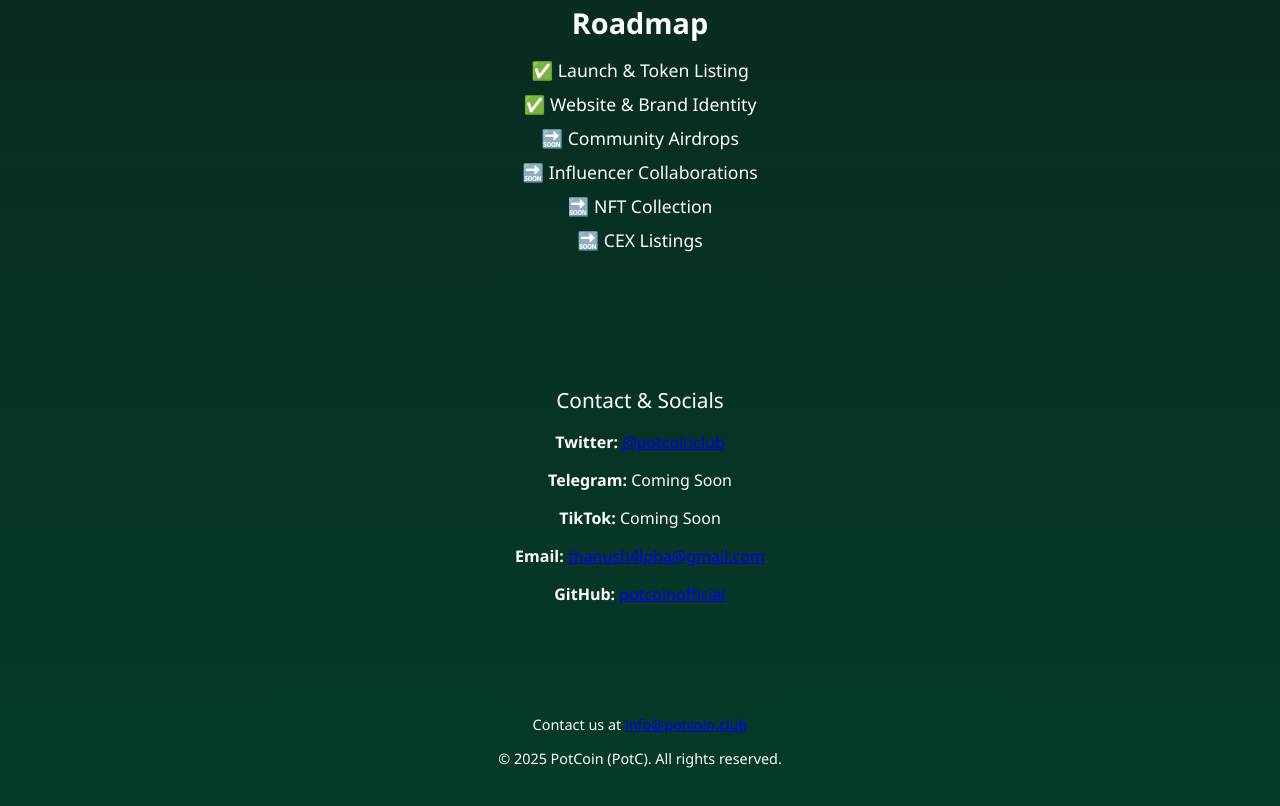
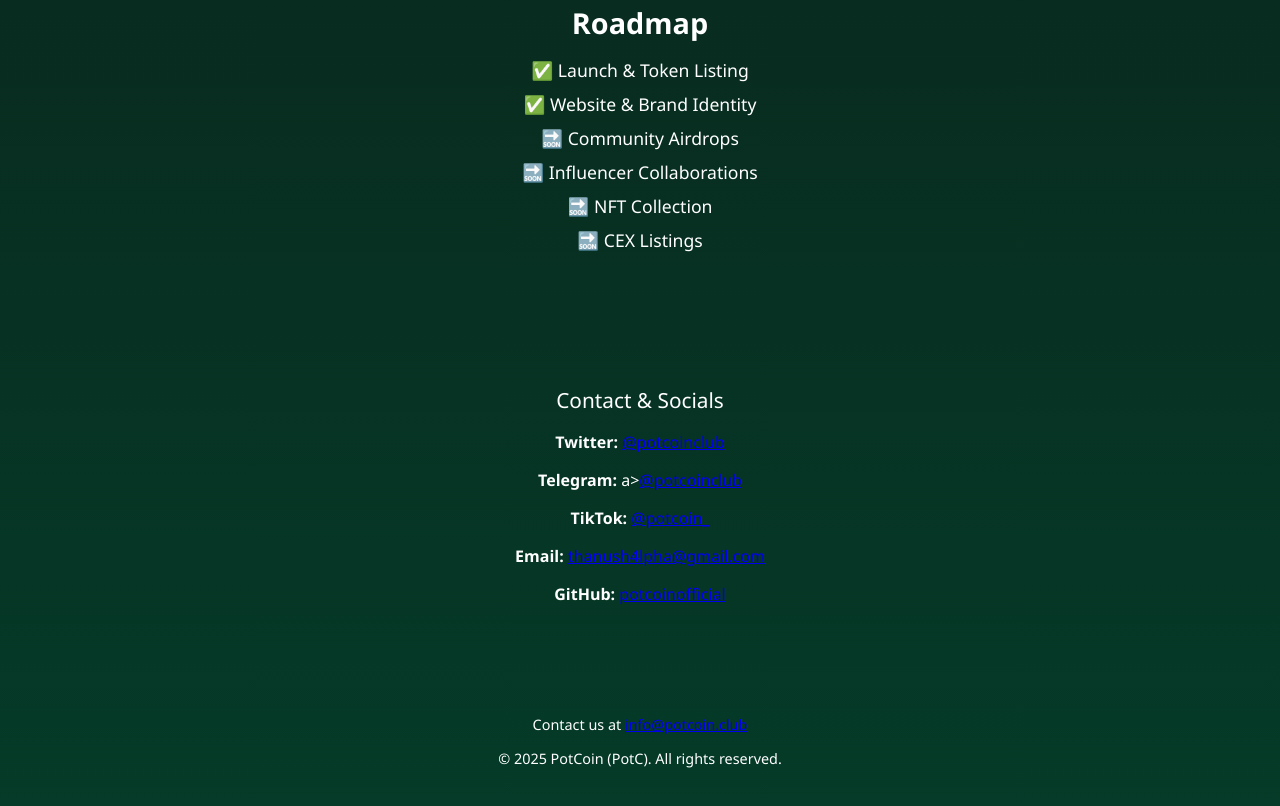
Before and after one commit to potcoinofficial/potcoin-site, a plain HTML site: page index.html in a window 1280 px wide. Shown: the part 1546-2352 px from the top of the page. Drawn offline with Linux system fonts and the light colour scheme.

Commit message:
Update index.html

```diff
--- a/index.html
+++ b/index.html
@@ -140,8 +140,8 @@
     <h2>Contact & Socials</h2>
     <div class="social">
       <p><strong>Twitter:</strong> <a href="https://x.com/potcoinclub?s=21">@potcoinclub</a></p>
-      <p><strong>Telegram:</strong> Coming Soon</p>
-      <p><strong>TikTok:</strong> Coming Soon</p>
+      <p><strong>Telegram:</strong> a><a href="https://t.me/potcoinclub" >@potcoinclub</a>
+      <p><strong>TikTok:</strong> <a href="https://www.tiktok.com/@potcoin_">@potcoin_</a><p>
       <p><strong>Email:</strong> <a href="mailto:thanush4lpha@gmail.com">thanush4lpha@gmail.com</a></p>
       <p><strong>GitHub:</strong> <a href="https://github.com/potcoinofficial">potcoinofficial</a></p>
     </div>
```
